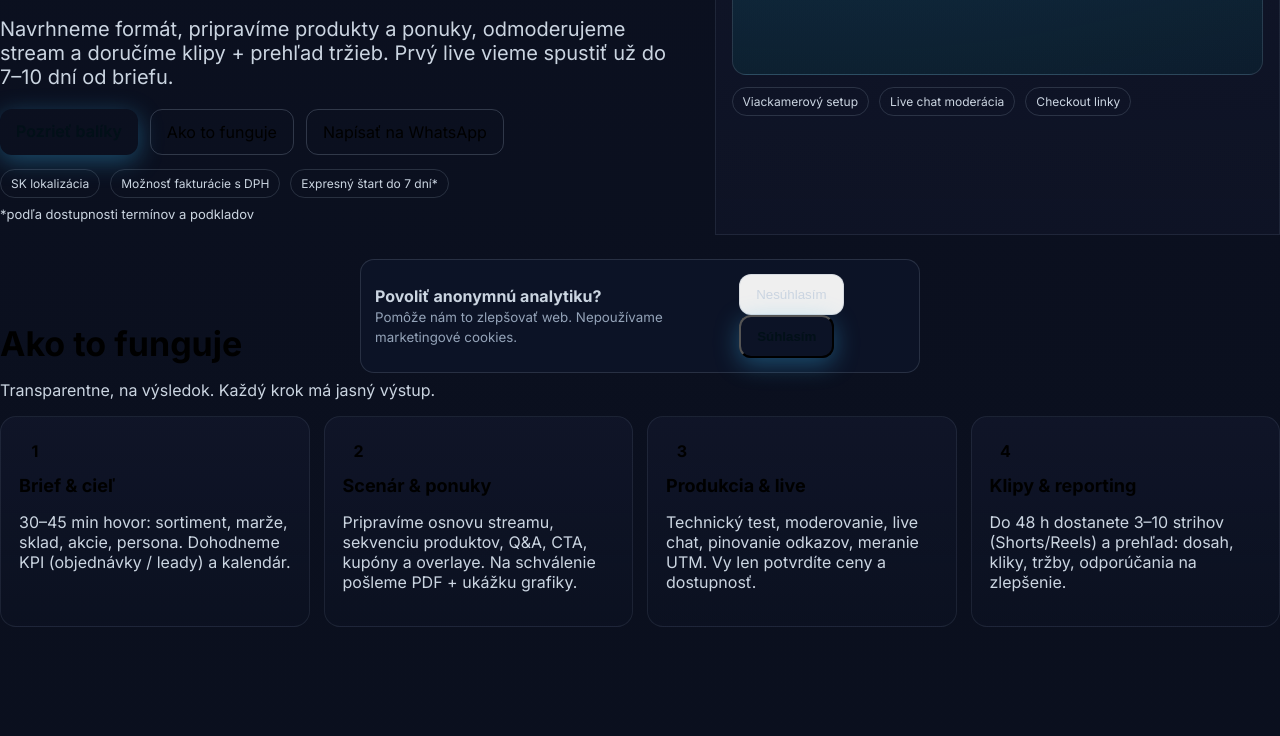
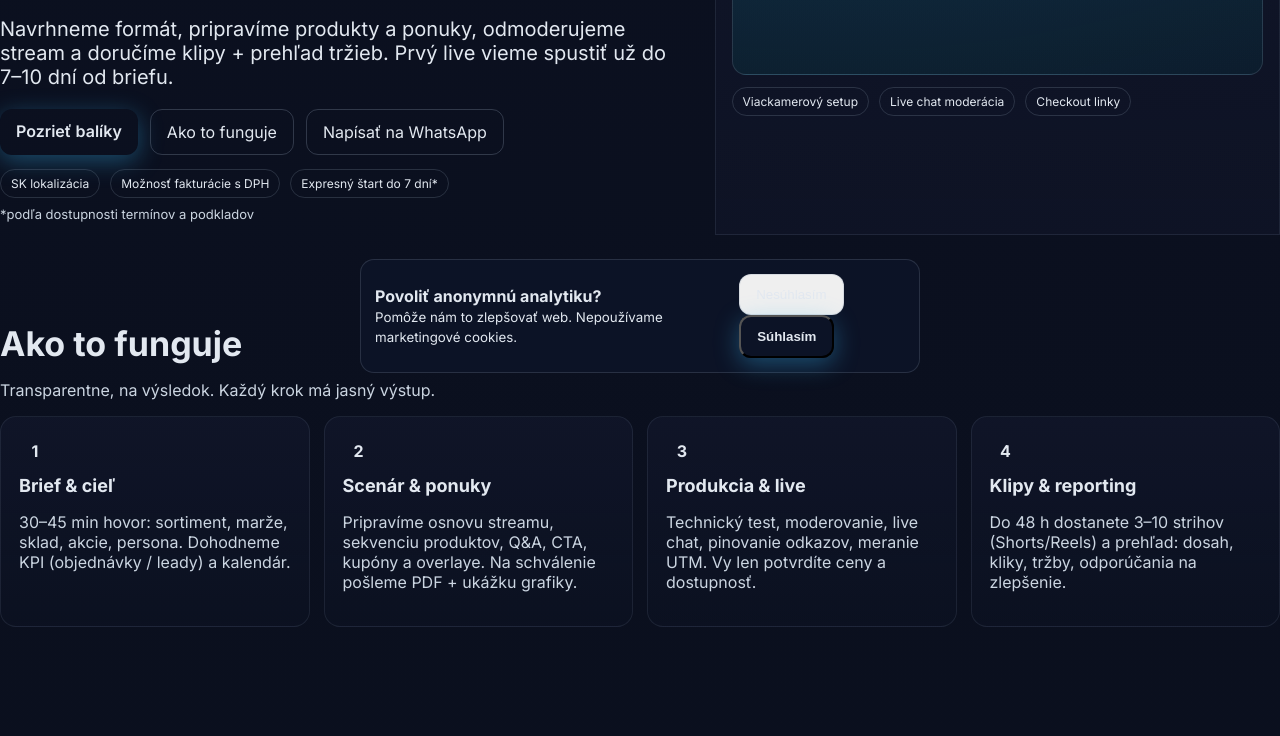
Before and after one commit to anfan143/live-predaj-sk, a plain HTML site: page index.html in a window 1280 px wide. Shown: the part 411-1147 px from the top of the page. Drawn offline with Linux system fonts and the light colour scheme.

Commit message:
Update index.html

```diff
--- a/index.html
+++ b/index.html
@@ -97,6 +97,15 @@
     a:not(.btn):not(.btn-outline){ color:#a5f3fc !important; text-decoration: underline; }
     .btn-outline{ color: var(--text) !important; }
     /* End contrast fix */
+      /* === Global typography reset (final) === */
+    :root{ --text:#e2e8f0; --muted:#cbd5e1; }
+    html, body { color: var(--text) !important; }
+    * { color: inherit !important; }
+    h1,h2,h3,h4,h5,h6,p,li,dt,dd,summary,small,label,span,div,strong,b,em { color: inherit !important; }
+    .muted { color: var(--muted) !important; }
+    a:not(.btn):not(.btn-outline){ color:#a5f3fc !important; text-decoration: underline; }
+    .btn-outline{ color: var(--text) !important; }
+    /* === End global reset === */
   </style>
   <script type="application/ld+json">
   {
```
